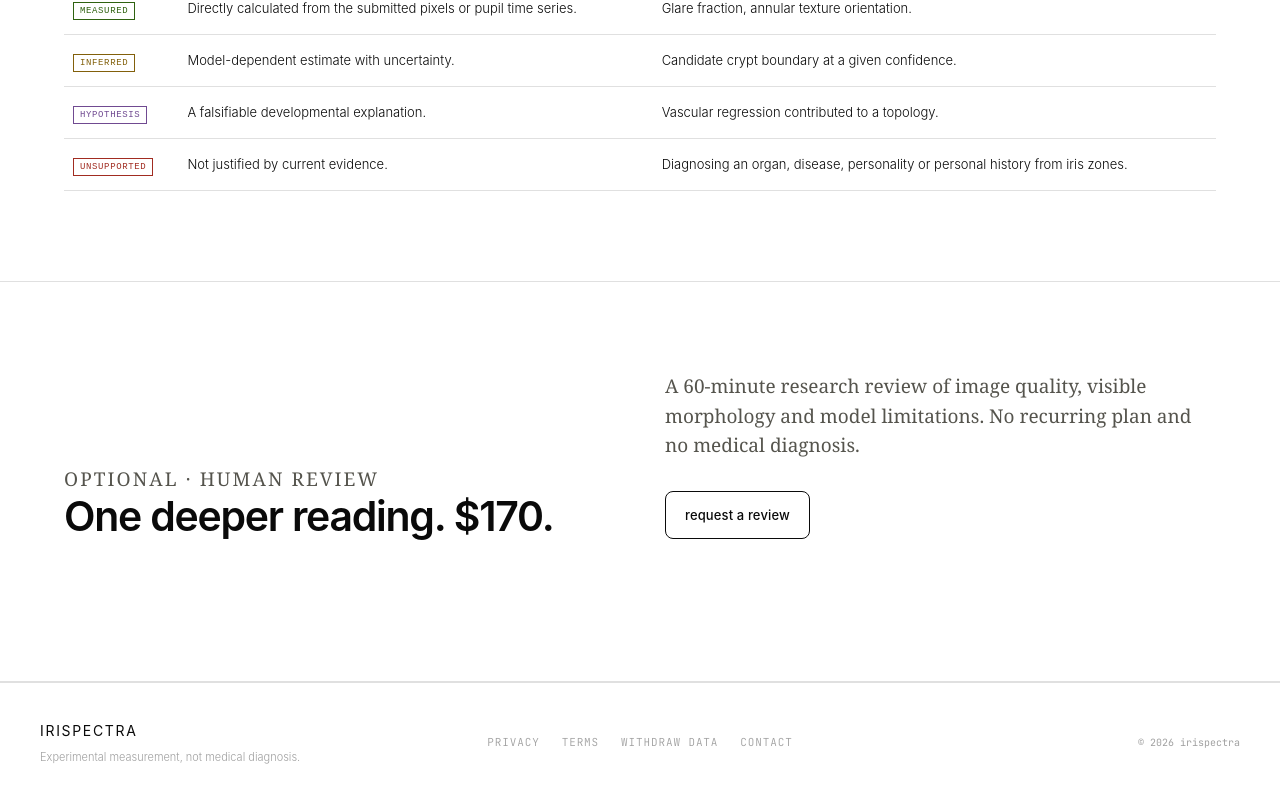
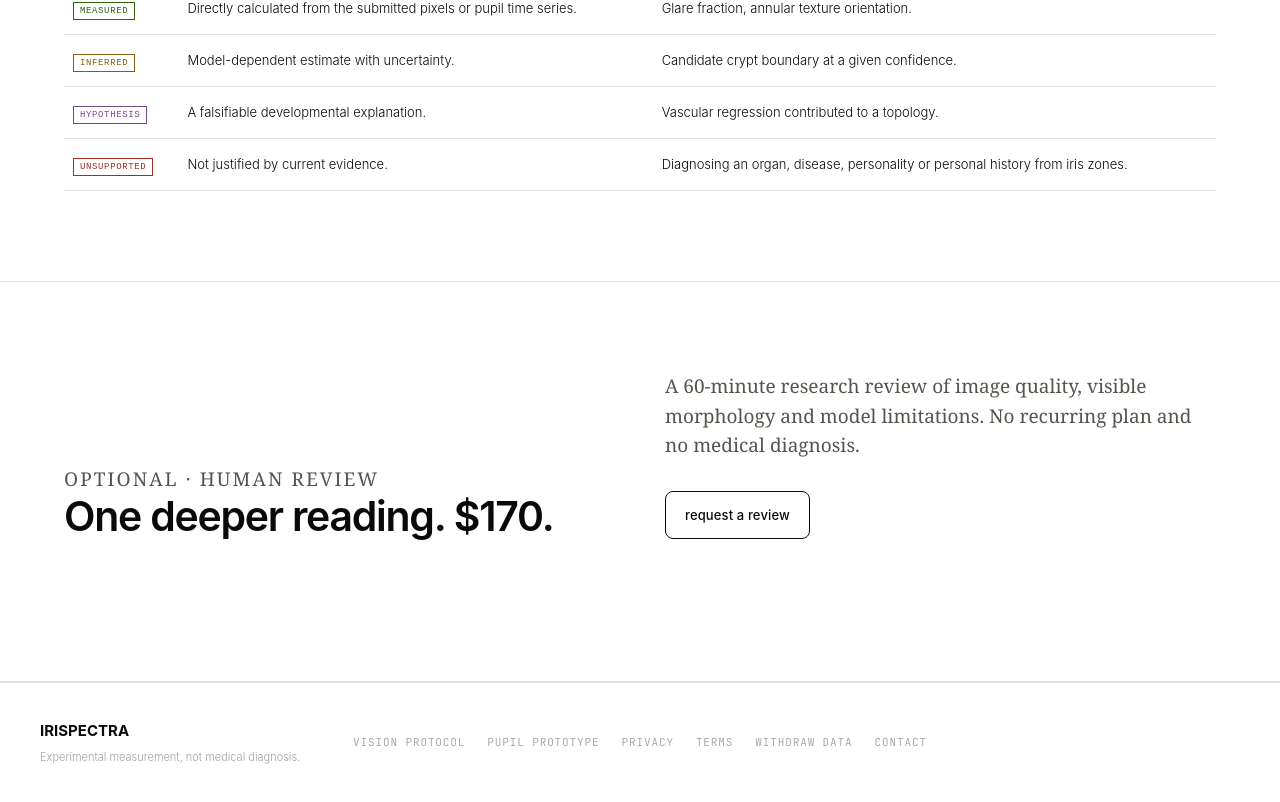
Before and after one commit to denizirban/irispectra-research-platform, a Next.js app: page / in a window 1280 px wide. Shown: the part 3213-4015 px from the top of the page. Built offline with nearby package versions, Linux system fonts and the light colour scheme; a web font is replaced by a local one.

Commit message:
Unify Irispectra three-layer site architecture

```diff
--- a/components/site-footer.tsx
+++ b/components/site-footer.tsx
@@ -3,17 +3,18 @@ import Link from "next/link"
 export function SiteFooter() {
   return (
     <footer className="site-footer">
-      <div className="footer-brand">
+      <div>
         <strong>IRISPECTRA</strong>
         <p>Experimental measurement, not medical diagnosis.</p>
       </div>
       <nav aria-label="Legal navigation">
+        <Link href="/methods/vision">vision protocol</Link>
+        <Link href="/pupillometry">pupil prototype</Link>
         <Link href="/privacy">privacy</Link>
         <Link href="/terms">terms</Link>
         <Link href="/withdraw">withdraw data</Link>
         <a href="mailto:hello@irispectra.com">contact</a>
       </nav>
-      <small>© 2026 irispectra</small>
     </footer>
   )
 }
```
